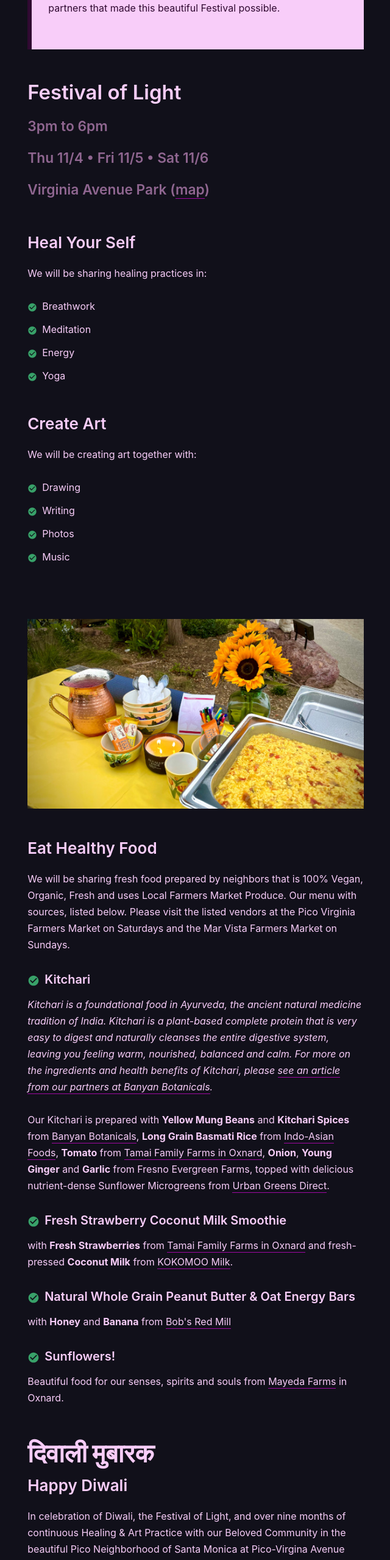
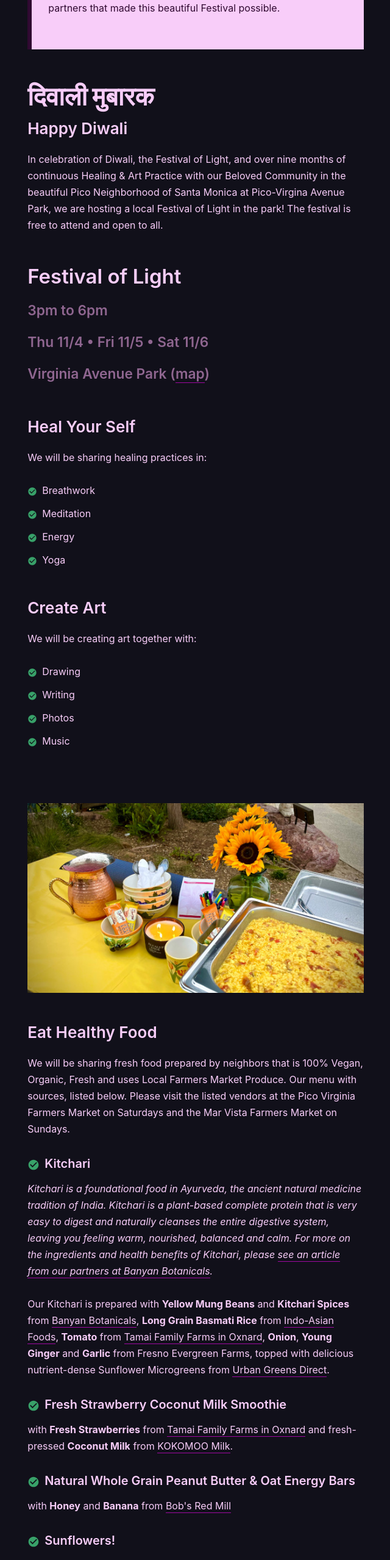
Before and after one commit to natarajgcb/natarajg, a Next.js app: page /festivaloflight in a window 1280 px wide. Shown: the part 1160-3718 px from the top of the page at 61% size, without its empty margins (319-959 px from the left). Built offline with nearby package versions, Linux system fonts and the light colour scheme.

Commit message:
Reorg of Page and adding special thanks

```diff
--- a/pages/festivaloflight.js
+++ b/pages/festivaloflight.js
@@ -51,6 +51,12 @@ export default function FestivalOfLight() {
           To all the neighbors, friends and community that shared their presence and energy at our first ever Festival of Light at Virginia Avenue Park. Please see our menu below for links to the food partners that made this beautiful Festival possible.
         </MNGBody>
       </MNGNote>
+
+      <MNGHindiTitle hindiText="दिवाली मुबारक" engText="Happy Diwali" left />
+
+      <MNGBody>
+        In celebration of Diwali, the Festival of Light, and over nine months of continuous Healing &amp; Art Practice with our Beloved Community in the beautiful Pico Neighborhood of Santa Monica at Pico-Virgina Avenue Park, we are hosting a local Festival of Light in the park!  The festival is free to attend and open to all.
+      </MNGBody>
 
       <MNGH1 mt="mngr.44">
         Festival of Light
@@ -157,14 +163,22 @@ export default function FestivalOfLight() {
         </ListItem>
       </List>
 
-      <MNGHindiTitle hindiText="दिवाली मुबारक" engText="Happy Diwali" left />
-
+      <MNGH2>
+        Contributing to the Festival
+      </MNGH2>
       <MNGBody>
-        In celebration of Diwali, the Festival of Light, and over nine months of continuous Healing &amp; Art Practice with our Beloved Community in the beautiful Pico Neighborhood of Santa Monica at Pico-Virgina Avenue Park, we are hosting a local Festival of Light in the park!  The festival is free to attend and open to all.
-        <br/><br/>
-        Look forward to seeing you there! Please <a href="mailto:one@natarajg.space?subject=Festival%20of%20Light">let us know</a> if you have any questions, would like to share a Healing or Art activity or help cook and serve food.
+        Please <a href="mailto:one@natarajg.space?subject=Festival%20of%20Light">let us know</a> if you have any questions, would like to share a Healing or Art activity or help cook and serve food.
         <br/><br/>
         We will be serving community in the neighborhood that is in need of healthy food, permanent enjoyable housing and reliable sensitive healthcare. Please <a href="mailto:one@natarajg.space?subject=Festival%20of%20Light">reach out</a> if you have experience with healing in areas of mental health and working with systemically marginalized and oppressed groups to volunteer at this festival and our <ChakraLink as={Link} href="/yoga/pico">continuing Healing &amp; Art Practice in the Pico neighborhood</ChakraLink>.
+      </MNGBody>
+
+      <MNGH2>
+        Special Thanks
+      </MNGH2>
+      <MNGBody>
+        Big up to Brett and Rosa from <a href="https://avilaandsonsfarmsllc.com/" target="_blank" rel="noreferrer">Avila and Sons Farms</a> for kindly connecting with us and providing encouraging direction to further connect with more farmers that donated beautiful produce.
+        <br/><br/>
+        Deep Gratitude and blessings to Mila at <a href="https://eatsamopizza.com/" target="_blank" rel="noreferrer">SaMo Pizza</a> for sharing kindness, delicious food and drink to keep our team going while preparing and cooking for the Festival.
       </MNGBody>
 
       <MNGHummingbirdSpacer />
```
